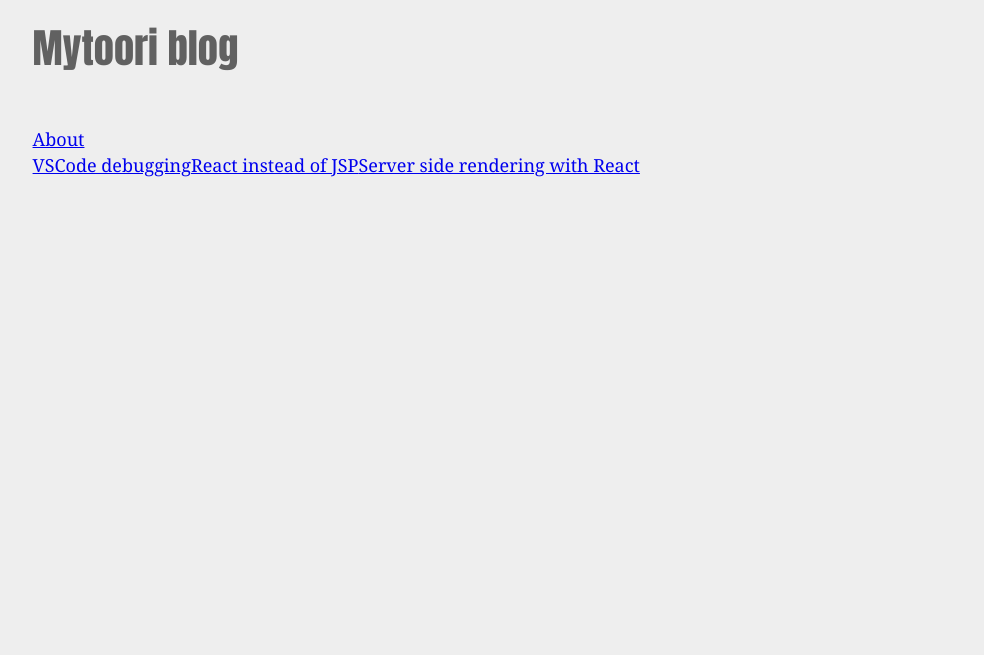
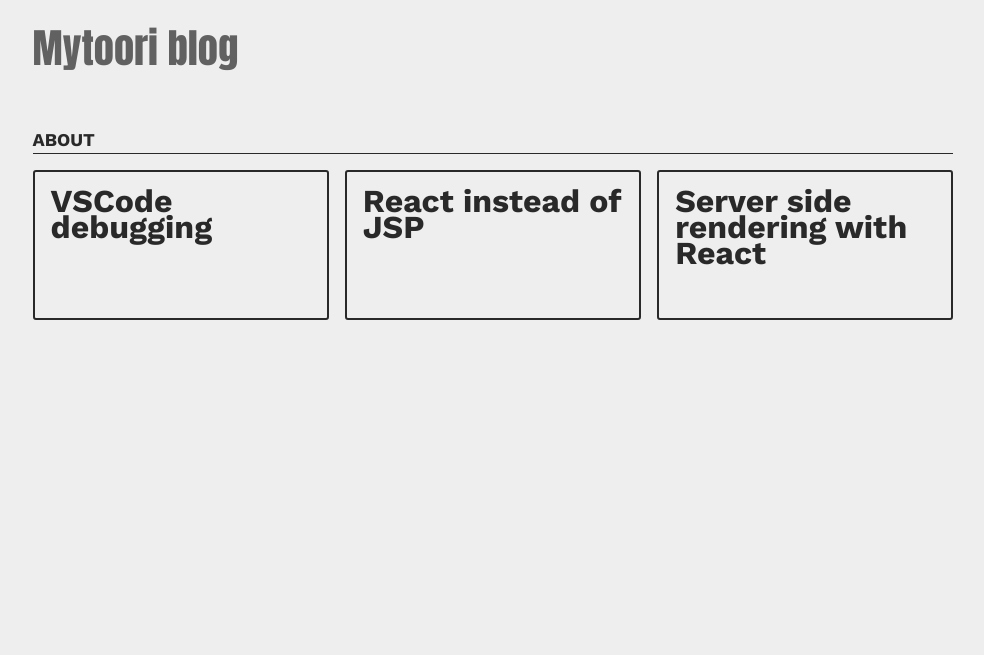
Before and after one commit to Giwan/mytoori-blog, a Gatsby site: page / in a window 1280 px wide. Shown: the whole page, without its empty margins (147-1131 px from the left). Built offline with nearby package versions, Linux system fonts and the light colour scheme; Gatsby itself is replaced by a stand-in of ours.

Commit message:
updated styling for index page

```diff
--- a/src/components/Menu.js
+++ b/src/components/Menu.js
@@ -1,10 +1,26 @@
-import React from 'react'
-import { Link } from 'gatsby'
+import React from "react";
+import { Link } from "gatsby";
+import { colors } from "./style";
+
+const menuStyle = {
+    borderBottom: `1px solid ${colors.primary}`,
+    marginBottom: "16px",
+
+    link: {
+        textTransform: "uppercase",
+        textDecoration: "none",
+        color: colors.primary,
+        fontFamily: "Work Sans",
+        fontWeight: 700,
+    },
+};
 
 const Menu = () => (
-  <nav>
-    <Link to="/about">About</Link>
-  </nav>
-)
+    <nav style={menuStyle}>
+        <Link style={menuStyle.link} to="/about">
+            About
+        </Link>
+    </nav>
+);
 
-export default Menu
+export default Menu;
--- a/src/components/layout.css
+++ b/src/components/layout.css
@@ -1,3 +1,5 @@
+@import url('https://fonts.googleapis.com/css?family=Work+Sans:400,500,700,900');
+
 html {
   font-family: sans-serif;
   -ms-text-size-adjust: 100%;
--- /dev/null
+++ b/src/components/style.js
@@ -0,0 +1,17 @@
+export const colors = {
+    primary: "#292929",
+};
+
+export const spacing = {
+    default: "16px",
+};
+
+export const font = {
+    bolder: 700,
+};
+
+export default {
+    colors,
+    spacing,
+    font,
+};
--- a/src/pages/index.js
+++ b/src/pages/index.js
@@ -1,7 +1,27 @@
-import React from 'react'
-import { graphql } from 'gatsby'
-import Layout from '../components/layout'
-import Menu from '../components/Menu'
+import React from "react";
+import { graphql } from "gatsby";
+import Layout from "../components/layout";
+import Menu from "../components/Menu";
+import { spacing, colors } from "../components/style";
+
+const listStyle = {
+    display: "grid",
+    grid: "repeat(3, 150px) / repeat(3, 1fr)",
+    gridGap: spacing.default,
+};
+
+const listItemStyle = {
+    fontFamily: "Work Sans",
+    fontSize: "32px",
+    fontWeight: 700,
+    color: colors.primary,
+    display: "inline-block",
+    border: `2px solid ${colors.primary}`,
+    width: "100%",
+    height: "150px",
+    borderRadius: "3px",
+    padding: spacing.default,
+};
 
 const Index = ({
     data: {
@@ -10,18 +30,18 @@ const Index = ({
 }) => {
     const Posts = edges.map(edge => (
         <a href={edge.node.frontmatter.path} key={edge.node.id}>
-            {edge.node.frontmatter.title}
+            <div style={listItemStyle}>{edge.node.frontmatter.title}</div>
         </a>
-    ))
+    ));
     return (
         <Layout>
             <Menu />
-            <div>{Posts}</div>
+            <div style={listStyle}>{Posts}</div>
         </Layout>
-    )
-}
+    );
+};
 
-export default Index
+export default Index;
 
 export const pageQuery = graphql`
     query {
@@ -37,4 +57,4 @@ export const pageQuery = graphql`
             }
         }
     }
-`
+`;
```
